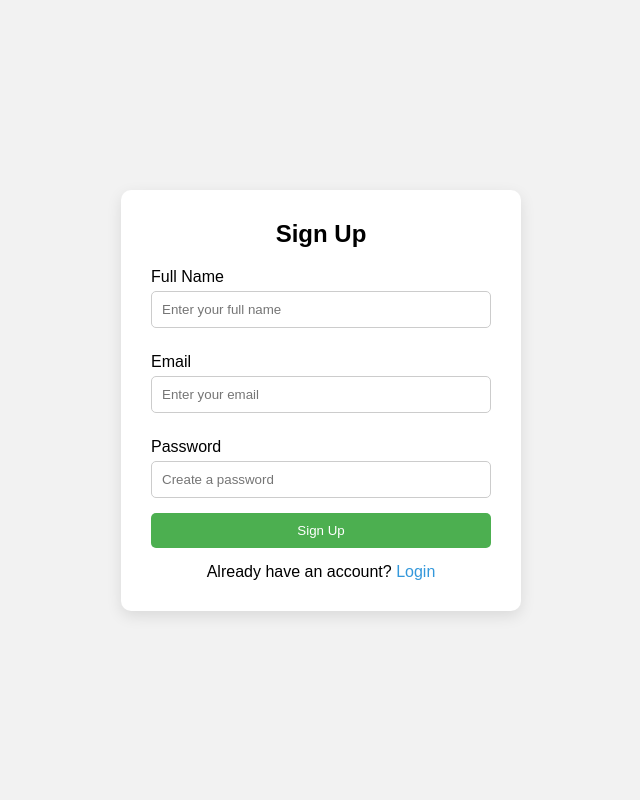
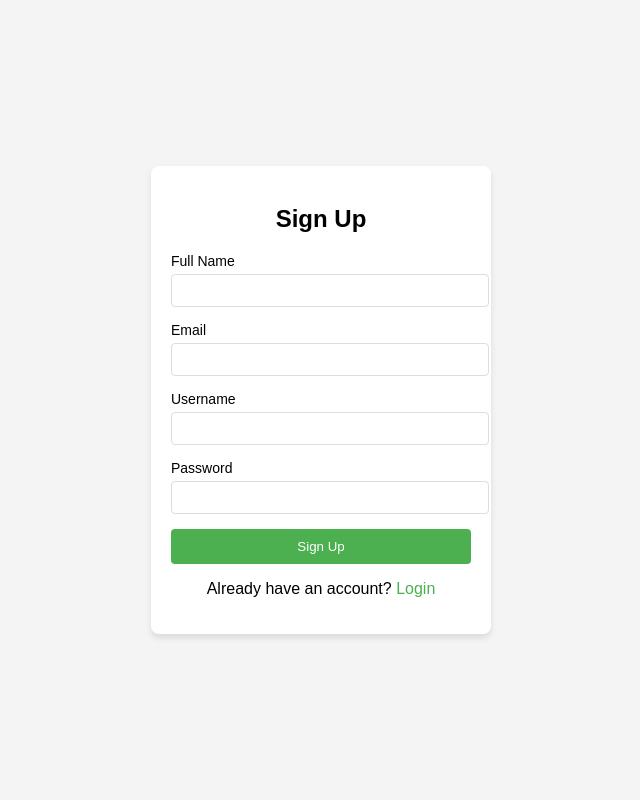
Before and after one commit to kushal1997/python_learning_2k25, a Flask app: template 3rd_class_flask/templates/signup.html in a window 1280 px wide. Shown: the whole page, without its empty margins (319-959 px from the left). Run offline with Flask 3, Linux system fonts and the light colour scheme; the template is opened without the code that fills it, so the values that code supplies are empty.

Commit message:
login_signup

```diff
--- a/3rd_class_flask/templates/signup.html
+++ b/3rd_class_flask/templates/signup.html
@@ -4,77 +4,70 @@
 <head>
     <meta charset="UTF-8">
     <meta name="viewport" content="width=device-width, initial-scale=1.0">
-    <title>Sign Up</title>
+    <title>Signup Page</title>
     <style>
-        * {
-            box-sizing: border-box;
-            margin: 0;
-            padding: 0;
+        body {
             font-family: Arial, sans-serif;
-        }
-
-        body {
-            background: #f2f2f2;
-            height: 100vh;
             display: flex;
             justify-content: center;
             align-items: center;
+            height: 100vh;
+            margin: 0;
+            background-color: #f4f4f4;
         }
 
         .container {
-            background: #fff;
-            width: 100%;
-            max-width: 400px;
-            padding: 30px;
-            border-radius: 10px;
-            box-shadow: 0 5px 15px rgba(0, 0, 0, 0.1);
+            background-color: white;
+            padding: 20px;
+            border-radius: 8px;
+            box-shadow: 0 4px 6px rgba(0, 0, 0, 0.1);
+            width: 300px;
         }
 
-        h2 {
+        .container h2 {
             text-align: center;
             margin-bottom: 20px;
         }
 
-        label {
-            display: block;
-            margin: 10px 0 5px;
+        .input-group {
+            margin-bottom: 15px;
         }
 
-        input {
+        .input-group label {
+            display: block;
+            font-size: 14px;
+            margin-bottom: 5px;
+        }
+
+        .input-group input {
+            width: 100%;
+            padding: 8px;
+            border: 1px solid #ddd;
+            border-radius: 4px;
+        }
+
+        .btn {
             width: 100%;
             padding: 10px;
-            margin-bottom: 15px;
-            border: 1px solid #ccc;
-            border-radius: 5px;
+            background-color: #4CAF50;
+            color: white;
+            border: none;
+            border-radius: 4px;
+            cursor: pointer;
         }
 
-        button {
-            width: 100%;
-            padding: 10px;
-            background: #4CAF50;
-            color: white;
-            border: none;
-            border-radius: 5px;
-            cursor: pointer;
-            transition: 0.3s;
+        .btn:hover {
+            background-color: #45a049;
         }
 
-        button:hover {
-            background: #45a049;
+        .link {
+            text-align: center;
+            margin-top: 10px;
         }
 
-        .login-link {
-            text-align: center;
-            margin-top: 15px;
-        }
-
-        .login-link a {
-            color: #3498db;
+        .link a {
+            color: #4CAF50;
             text-decoration: none;
-        }
-
-        .login-link a:hover {
-            text-decoration: underline;
         }
     </style>
 </head>
@@ -83,21 +76,27 @@
 
     <div class="container">
         <h2>Sign Up</h2>
-        <form action="#" method="POST">
-            <label for="name">Full Name</label>
-            <input type="text" id="name" name="name" placeholder="Enter your full name" required>
-
-            <label for="email">Email</label>
-            <input type="email" id="email" name="email" placeholder="Enter your email" required>
-
-            <label for="password">Password</label>
-            <input type="password" id="password" name="password" placeholder="Create a password" required>
-
-            <button type="submit">Sign Up</button>
+        <form action="/submit-signup" method="POST">
+            <div class="input-group">
+                <label for="name">Full Name</label>
+                <input type="text" id="name" name="name" required>
+            </div>
+            <div class="input-group">
+                <label for="email">Email</label>
+                <input type="email" id="email" name="email" required>
+            </div>
+            <div class="input-group">
+                <label for="username">Username</label>
+                <input type="text" id="username" name="username" required>
+            </div>
+            <div class="input-group">
+                <label for="password">Password</label>
+                <input type="password" id="password" name="password" required>
+            </div>
+            <button type="submit" class="btn">Sign Up</button>
         </form>
-
-        <div class="login-link">
-            Already have an account? <a href="#">Login</a>
+        <div class="link">
+            <p>Already have an account? <a href="/">Login</a></p>
         </div>
     </div>
 
```
Also changed, not shown: 3rd_class_flask/login_signup_app.py (added, +61 -0 lines), 3rd_class_flask/templates/login.html (+17 -6 lines).
